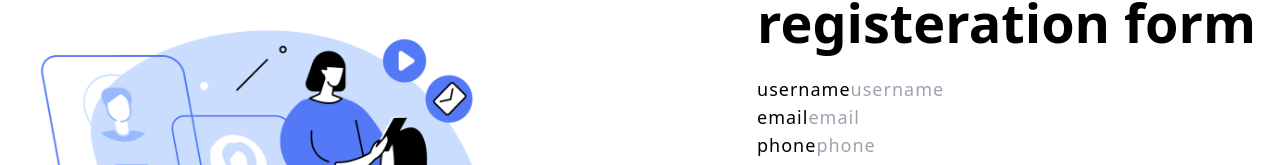
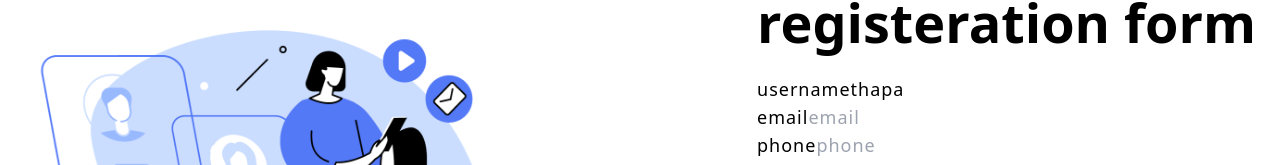
Before and after one commit to MuhammadFaizan144/MERN-Tutorial, a React (Vite) app in the folder client/: page /register in a window 1280 px wide. Shown: the part 161-326 px from the top of the page. Built offline with nearby package versions, Linux system fonts and the light colour scheme.

Commit message:
retrieving user data and storage it in tutorial 22

```diff
--- a/client/src/pages/Register.jsx
+++ b/client/src/pages/Register.jsx
@@ -3,11 +3,22 @@ import { useState } from 'react';
 const Register = () => {
 
   const[user,setUser]=useState({
-    username:"",
+    username:"thapa",
     email:"",
     phone:"",
     password:""
   })
+  //handling the input value
+  const handleInput=(e)=>{
+    // let name=e.
+    console.log(e)
+    let name=e.target.name;
+    let value=e.target.value;
+    setUser({
+      ...user,
+      [name]:value,
+    })
+  }
 
   return (
     <>
@@ -24,19 +35,19 @@ const Register = () => {
                 <form>
                   <div>
                     <label htmlFor="username">username</label>
-                    <input type="text" name='username' placeholder='username' id='username' required autoComplete='off' value={user.username}/>
+                    <input type="text" name='username' placeholder='username' id='username' required autoComplete='off' value={user.username} onChange={handleInput}/>
                   </div>
                   <div>
                     <label htmlFor="email">email</label>
-                    <input type="email" name='email' placeholder='email' id='email' required autoComplete='off' value={user.email}/>
+                    <input type="email" name='email' placeholder='email' id='email' required autoComplete='off' value={user.email} onChange={handleInput}/>
                   </div>
                   <div>
                     <label htmlFor="phone">phone</label>
-                    <input type="number" name='phone' placeholder='phone' id='phone' required autoComplete='off' value={user.phone}/>
+                    <input type="number" name='phone' placeholder='phone' id='phone' required autoComplete='off' value={user.phone} onChange={handleInput}/>
                   </div>
                   <div>
                     <label htmlFor="password">password</label>
-                    <input type="password" name='password' placeholder='password' id='password' required autoComplete='off' value={user.password}/>
+                    <input type="password" name='password' placeholder='password' id='password' required autoComplete='off' value={user.password} onChange={handleInput}/>
                   </div>
                   <br />
                   <button type='submit' className='btn btn-submit'>Register Now</button>
```
